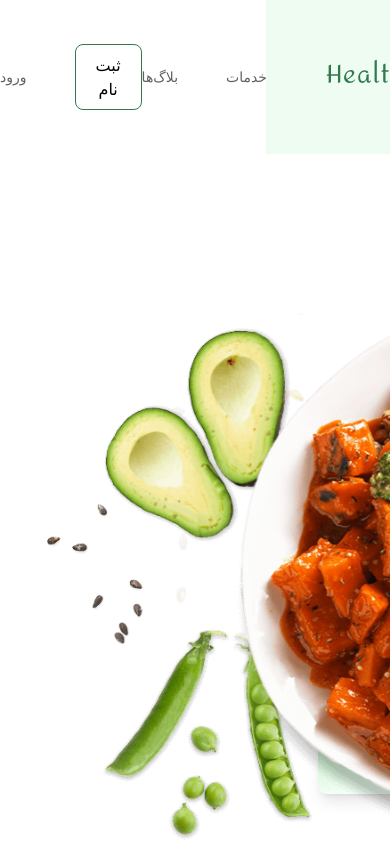
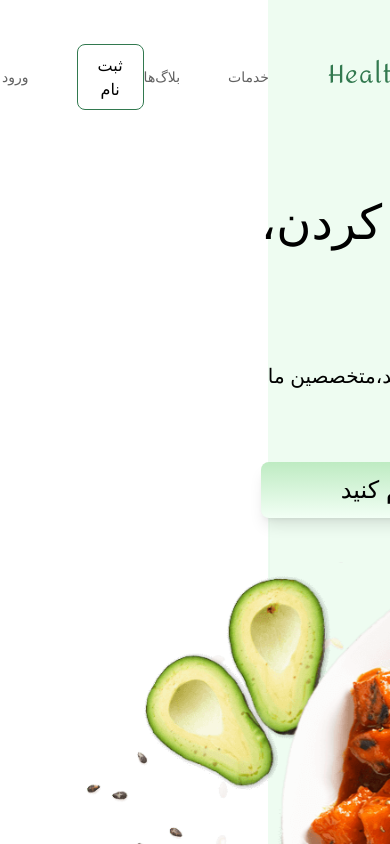
Before and after one commit to ParsaBordbar/Healthcare_Diet, a Next.js app: page / in a window 390 px wide. Shown: the top 844 px of the page. Built offline with nearby package versions, Linux system fonts and the light colour scheme.

Commit message:
Add Background color to Hero Component.

```diff
--- a/src/app/page.tsx
+++ b/src/app/page.tsx
@@ -8,7 +8,7 @@ export default function Home() {
         <div className="col-span-full">
           <Navbar />
         </div>
-        <div className="col-span-full">
+        <div className="col-span-full bg-[var(--primary)] h-5/6">
           <Hero/>
         </div>
       </div>
--- a/src/components/landingPage_components/Hero/index.tsx
+++ b/src/components/landingPage_components/Hero/index.tsx
@@ -6,10 +6,10 @@ import Background from '/public/svg/HeroBackground.svg'
 const Hero = () => {
     return(
         <>
-            <div className="z-0 relative flex justify-center items-center w-full">
-                <Background className="w-fit"/>
-                <div className="grid grid-cols-9 px-10 absolute z-10 mx-10">
-                <div className="col-span-3 flex justify-start pt-24 ps-28 flex-col items-center">
+            <div className="z-0 relative flex justify-center items-center w-full ">
+                <Background className="w-fit "/>
+                <div className="grid lg:grid-cols-9 md:grid-cols-4 px-10 absolute z-10 mx-10">
+                <div className="col-span-3 flex justify-start pt-24 ps-28 flex-col items-center ">
                     <div className="flex items-end flex-col gap-11">
                         <h2 className="flex flex-row py-2 items-center text-5xl gap-4">
                             <div className="flex flex-col justify-center items-baseline gap-4">
```
Also changed, not shown: public/svg/HeroBackground.svg.
